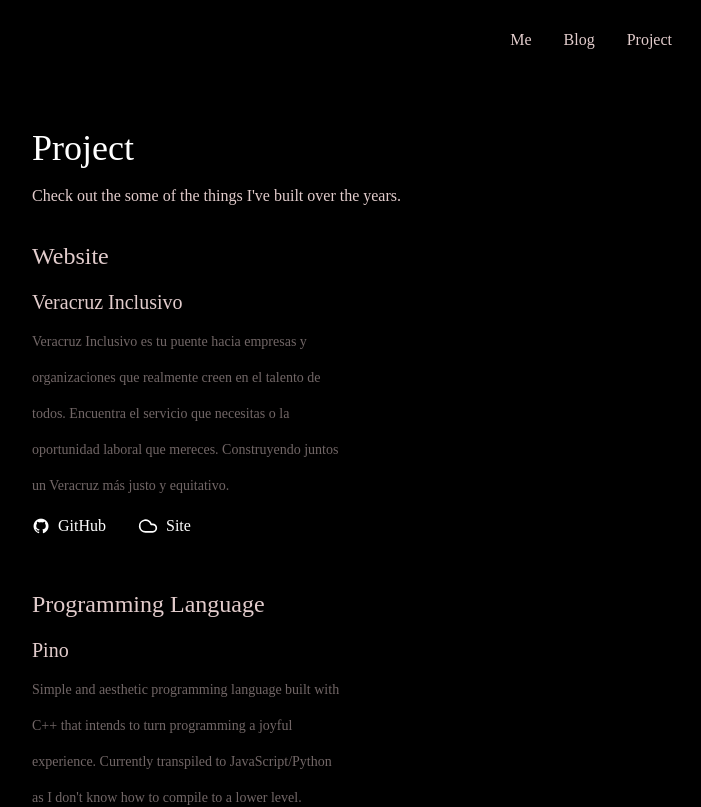
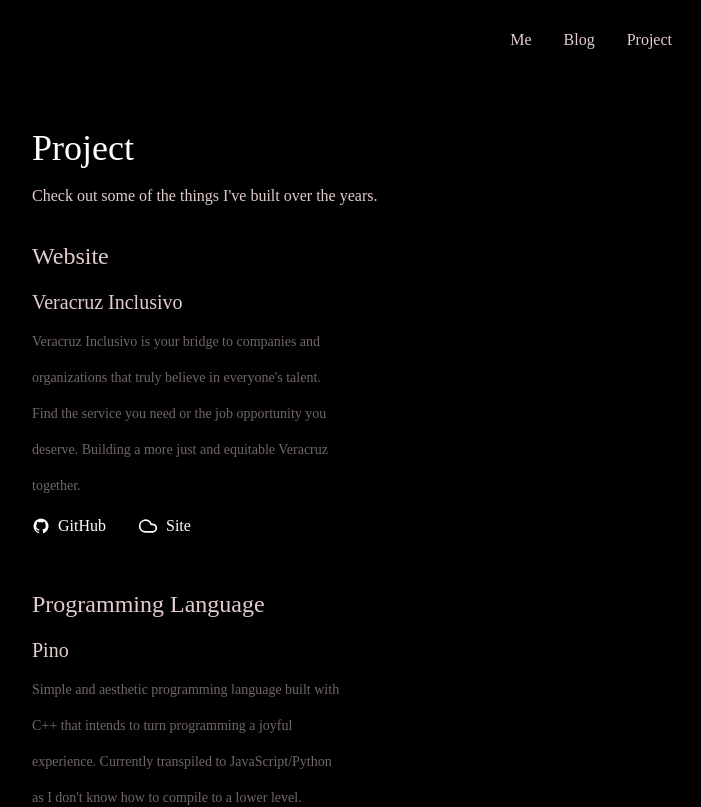
Before and after one commit to OGShawnLee/og-shawn-lee-land, a SvelteKit app: page /project in a window 1280 px wide. Shown: the top 807 px of the page, without its empty margins (288-989 px from the left). Built offline with nearby package versions, Linux system fonts and the light colour scheme; a web font is replaced by a local one.

Commit message:
fix: correct formatting and improve project description in project page

```diff
--- a/src/routes/project/+page.svelte
+++ b/src/routes/project/+page.svelte
@@ -4,11 +4,11 @@
 </script>
 
 <svelte:head>
-  <title>Project</title>
+	<title>Project</title>
 	<meta name="description" content="Shawn Lee's projects." />
 	<meta name="author" content="Shawn Lee" />
 	<meta property="og:title" content="Project" />
-	<meta property="og:site_name" content="{APP_SITE_NAME}" />
+	<meta property="og:site_name" content={APP_SITE_NAME} />
 	<meta property="og:description" content="Shawn Lee's projects." />
 	<meta property="og:type" content="website" />
 	<meta property="og:url" content="{APP_URL}/project" />
@@ -17,7 +17,7 @@
 
 <hgroup>
 	<h1 class="mb-4 text-4xl text-white font-medium">Project</h1>
-	<p>Check out the some of the things I've built over the years.</p>
+	<p>Check out some of the things I've built over the years.</p>
 </hgroup>
 <div class="grid gap-12">
 	<Project.Section title="Website">
@@ -26,9 +26,9 @@
 			repository="OGShawnLee/veracruz-inclusivo"
 			website="https://veracruz-inclusivo.vercel.app"
 		>
-			Veracruz Inclusivo es tu puente hacia empresas y organizaciones que realmente creen en el
-			talento de todos. Encuentra el servicio que necesitas o la oportunidad laboral que mereces.
-			Construyendo juntos un Veracruz más justo y equitativo.
+			Veracruz Inclusivo is your bridge to companies and organizations that truly believe in
+			everyone's talent. Find the service you need or the job opportunity you deserve. Building a
+			more just and equitable Veracruz together.
 		</Project.Card>
 	</Project.Section>
 	<Project.Section title="Programming Language">
```
